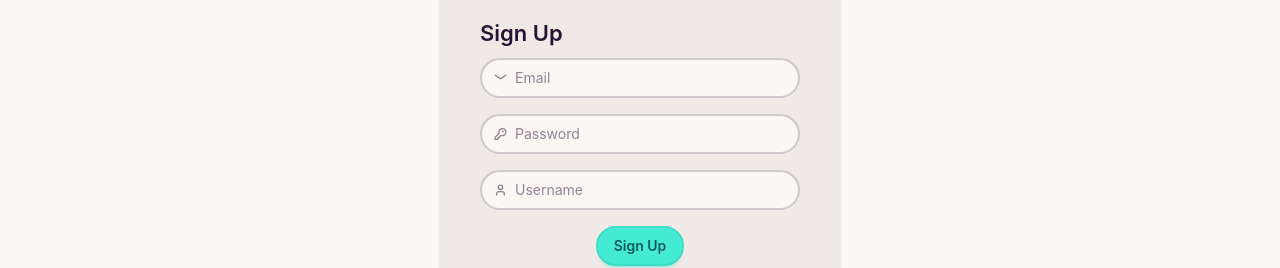
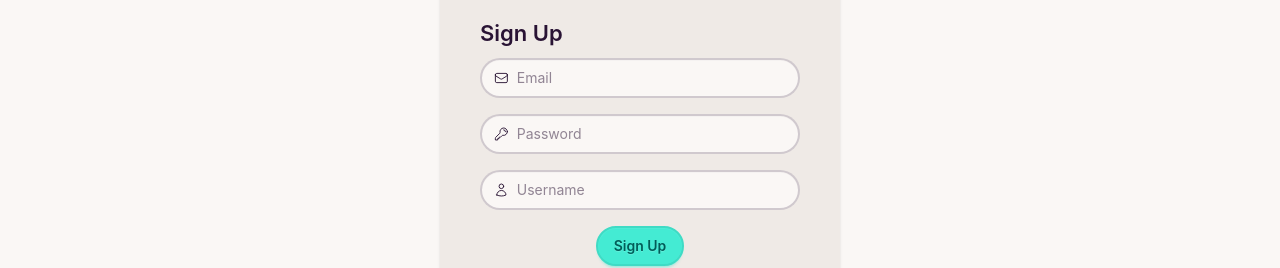
Before and after one commit to superquique/moo-client, a React (Vite) app: page /signup in a window 1280 px wide. Shown: the part 267-535 px from the top of the page. Built offline with nearby package versions, Linux system fonts and the light colour scheme; no server answers; a web font is replaced by a local one.

Commit message:
refactor: change svg icons to heroicons

```diff
--- a/src/pages/LoginPage.jsx
+++ b/src/pages/LoginPage.jsx
@@ -2,6 +2,7 @@ import { useContext, useState } from "react";
 import { Link, useNavigate } from "react-router-dom";
 import { AuthContext } from "../context/auth.context";
 import authService from "../services/auth.service";
+import { EnvelopeIcon, KeyIcon } from "@heroicons/react/24/outline";
 
 function LoginPage(props) {
   const [email, setEmail] = useState("");
@@ -43,18 +44,7 @@ function LoginPage(props) {
 
           <form className="space-y-4" onSubmit={handleLoginSubmit}>
             <label className="input validator">
-              <svg className="h-[1em] opacity-50" xmlns="http://www.w3.org/2000/svg" viewBox="0 0 24 24">
-                <g
-                  strokeLinejoin="round"
-                  strokeLinecap="round"
-                  strokeWidth="2.5"
-                  fill="none"
-                  stroke="currentColor"
-                >
-                  {/* <rect width="20" height="16" x="2" y="4" rx="2"></rect> */}
-                  <path d="m22 7-8.97 5.7a1.94 1.94 0 0 1-2.06 0L2 7"></path>
-                </g>
-              </svg>
+              <EnvelopeIcon className="size-4 text-black-500" />
               <input
                 type="email"
                 name="email"
@@ -67,20 +57,7 @@ function LoginPage(props) {
             <div className="validator-hint hidden">Enter valid email address</div>
 
             <label className="input">
-              <svg className="h-[1em] opacity-50" xmlns="http://www.w3.org/2000/svg" viewBox="0 0 24 24">
-                <g
-                  strokeLinejoin="round"
-                  strokeLinecap="round"
-                  strokeWidth="2.5"
-                  fill="none"
-                  stroke="currentColor"
-                >
-                  <path
-                    d="M2.586 17.414A2 2 0 0 0 2 18.828V21a1 1 0 0 0 1 1h3a1 1 0 0 0 1-1v-1a1 1 0 0 1 1-1h1a1 1 0 0 0 1-1v-1a1 1 0 0 1 1-1h.172a2 2 0 0 0 1.414-.586l.814-.814a6.5 6.5 0 1 0-4-4z"
-                  ></path>
-                  <circle cx="16.5" cy="7.5" r=".5" fill="currentColor"></circle>
-                </g>
-              </svg>
+              <KeyIcon className="size-4 text-black-500" />
               <input
                 type="password"
                 name="password"
--- a/src/pages/SignupPage.jsx
+++ b/src/pages/SignupPage.jsx
@@ -1,6 +1,7 @@
 import { useState } from "react";
 import { Link, useNavigate } from "react-router-dom";
 import authService from "../services/auth.service";
+import { EnvelopeIcon, KeyIcon, UserIcon } from "@heroicons/react/24/outline";
 
 function SignupPage(props) {
   const [email, setEmail] = useState("");
@@ -39,18 +40,7 @@ function SignupPage(props) {
 
           <form className="space-y-4" onSubmit={handleSignupSubmit}>
             <label className="input validator">
-              <svg className="h-[1em] opacity-50" xmlns="http://www.w3.org/2000/svg" viewBox="0 0 24 24">
-                <g
-                  strokeLinejoin="round"
-                  strokeLinecap="round"
-                  strokeWidth="2.5"
-                  fill="none"
-                  stroke="currentColor"
-                >
-                  {/* <rect width="20" height="16" x="2" y="4" rx="2"></rect> */}
-                  <path d="m22 7-8.97 5.7a1.94 1.94 0 0 1-2.06 0L2 7"></path>
-                </g>
-              </svg>
+              <EnvelopeIcon className="size-4 text-black-500" />
               <input
                 type="email"
                 name="email"
@@ -63,20 +53,7 @@ function SignupPage(props) {
             <div className="validator-hint hidden">Enter valid email address</div>
 
             <label className="input validator">
-              <svg className="h-[1em] opacity-50" xmlns="http://www.w3.org/2000/svg" viewBox="0 0 24 24">
-                <g
-                  strokeLinejoin="round"
-                  strokeLinecap="round"
-                  strokeWidth="2.5"
-                  fill="none"
-                  stroke="currentColor"
-                >
-                  <path
-                    d="M2.586 17.414A2 2 0 0 0 2 18.828V21a1 1 0 0 0 1 1h3a1 1 0 0 0 1-1v-1a1 1 0 0 1 1-1h1a1 1 0 0 0 1-1v-1a1 1 0 0 1 1-1h.172a2 2 0 0 0 1.414-.586l.814-.814a6.5 6.5 0 1 0-4-4z"
-                  ></path>
-                  <circle cx="16.5" cy="7.5" r=".5" fill="currentColor"></circle>
-                </g>
-              </svg>
+              <KeyIcon className="size-4 text-black-500" />
               <input
                 type="password"
                 name="password"
@@ -95,18 +72,7 @@ function SignupPage(props) {
             </p>
 
             <label className="input validator">
-              <svg className="h-[1em] opacity-50" xmlns="http://www.w3.org/2000/svg" viewBox="0 0 24 24">
-                <g
-                  strokeLinejoin="round"
-                  strokeLinecap="round"
-                  strokeWidth="2.5"
-                  fill="none"
-                  stroke="currentColor"
-                >
-                  <path d="M19 21v-2a4 4 0 0 0-4-4H9a4 4 0 0 0-4 4v2"></path>
-                  <circle cx="12" cy="7" r="4"></circle>
-                </g>
-              </svg>
+              <UserIcon className="size-4 text-black-500" />
               <input
                 type="text"
                 name="name"
```
